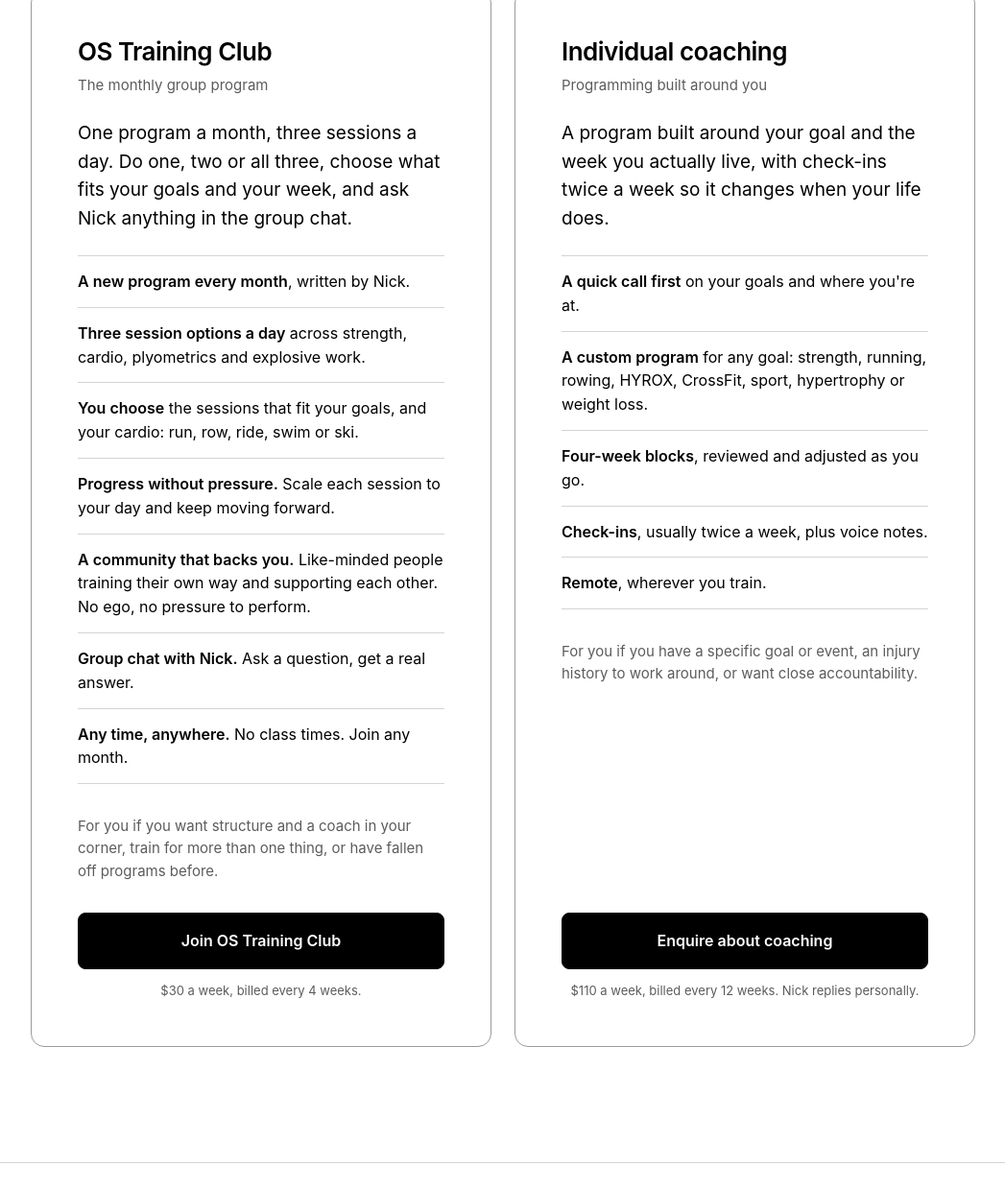
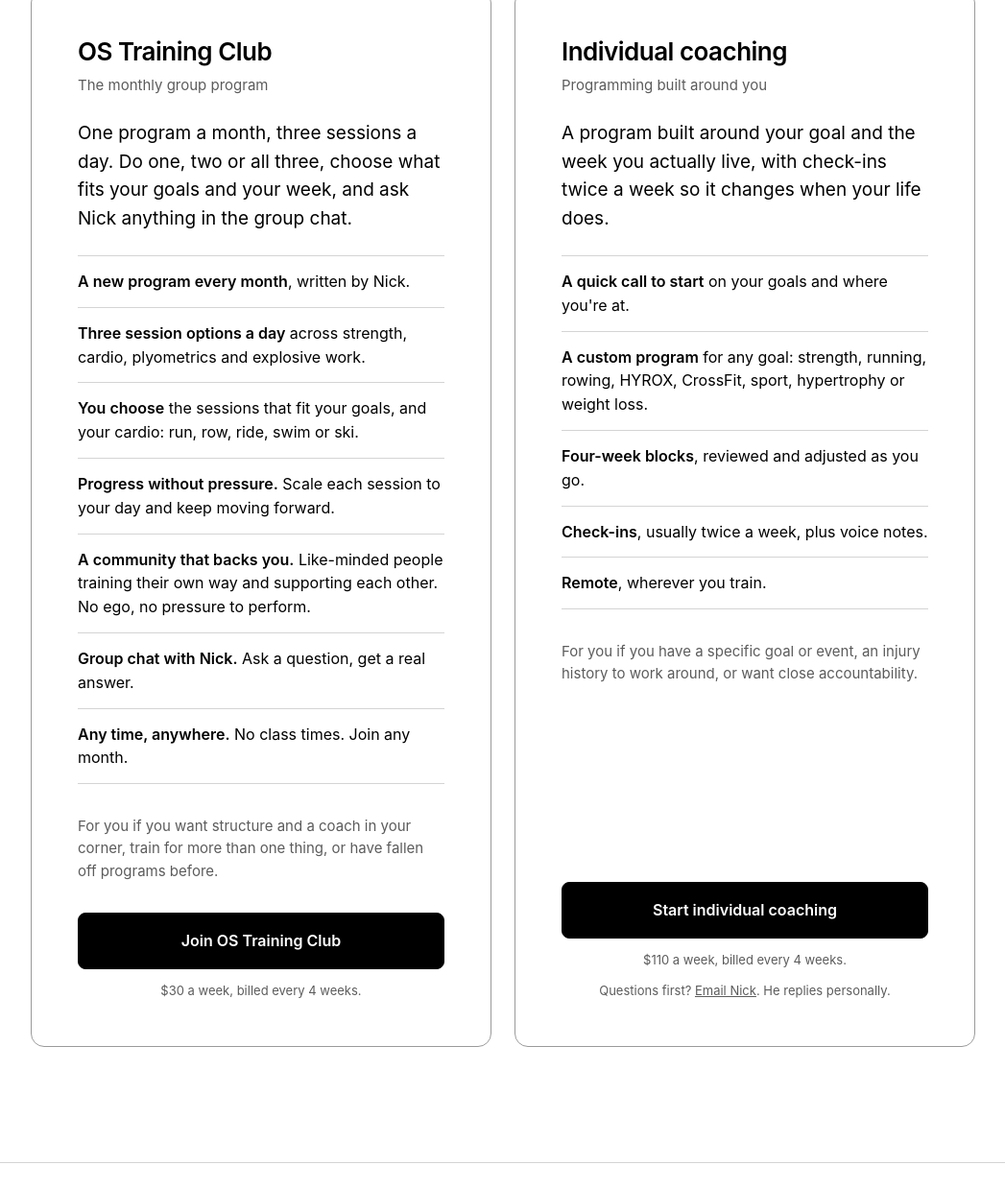
Before and after one commit to originalsourceco/Original-Source-Training-Club, a plain HTML site: page index.html in a window 1280 px wide. Shown: the part 2452-3691 px from the top of the page at 96% size, without its empty margins (116-1163 px from the left). Drawn offline with Linux system fonts and the light colour scheme.

Commit message:
Update billing duration and coaching details

```diff
--- a/index.html
+++ b/index.html
@@ -128,7 +128,7 @@
         "price": "110",
         "priceCurrency": "AUD",
         "unitText": "week",
-        "billingDuration": "P12W"
+        "billingDuration": "P4W"
       }
     },
     {
@@ -323,6 +323,8 @@
   LINKS TO SET BEFORE GOING LIVE (search for these):
   JOIN BUTTONS  Stripe Payment Link for OS Training Club ($120 every 4 weeks, created 3 Nov 2026).
                 After payment, Stripe redirects to /welcome (welcome.html).
+  COACHING BUTTON  Stripe Payment Link for individual coaching ($440 every 4 weeks, created 28 Nov 2026).
+                After payment, Stripe redirects to /coaching-welcome (coaching-welcome.html).
   CONTACT_LINK  Where "Get in touch" goes. Currently an email to nick@originalsource.co.-->
 
 <header>
@@ -392,15 +394,16 @@
           <p class="kind">Programming built around you</p>
           <p class="pitch">A program built around your goal and the week you actually live, with check-ins twice a week so it changes when your life does.</p>
           <ul>
-            <li><b>A quick call first</b> on your goals and where you're at.</li>
+            <li><b>A quick call to start</b> on your goals and where you're at.</li>
             <li><b>A custom program</b> for any goal: strength, running, rowing, HYROX, CrossFit, sport, hypertrophy or weight loss.</li>
             <li><b>Four-week blocks</b>, reviewed and adjusted as you go.</li>
             <li><b>Check-ins</b>, usually twice a week, plus voice notes.</li>
             <li><b>Remote</b>, wherever you train.</li>
           </ul>
           <p class="for">For you if you have a specific goal or event, an injury history to work around, or want close accountability.</p>
-          <a class="btn btn-solid" href="mailto:nick@originalsource.co?subject=Individual%20coaching">Enquire about coaching</a>
-          <p class="note">$110 a week, billed every 12 weeks. Nick replies personally.</p>
+          <a class="btn btn-solid" href="https://buy.stripe.com/5kQ4gycDEbs1dRB6k067S0f">Start individual coaching</a>
+          <p class="note">$110 a week, billed every 4 weeks.</p>
+          <p class="note">Questions first? <a href="mailto:nick@originalsource.co?subject=Individual%20coaching">Email Nick</a>. He replies personally.</p>
         </article>
       </div>
     </div>
```
